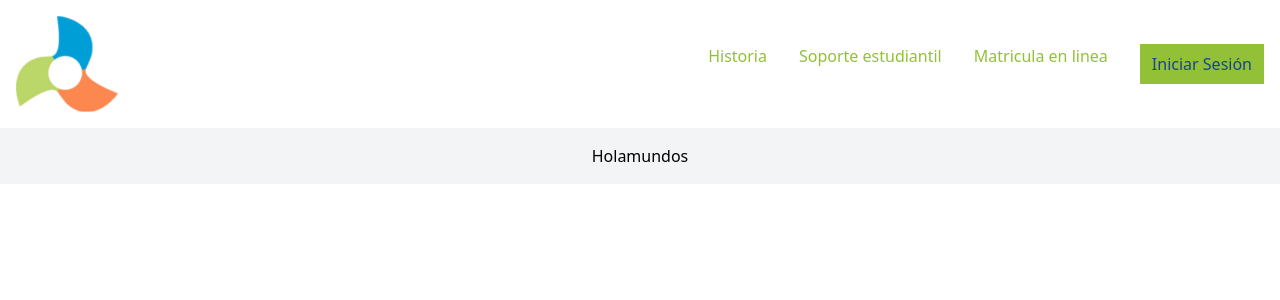
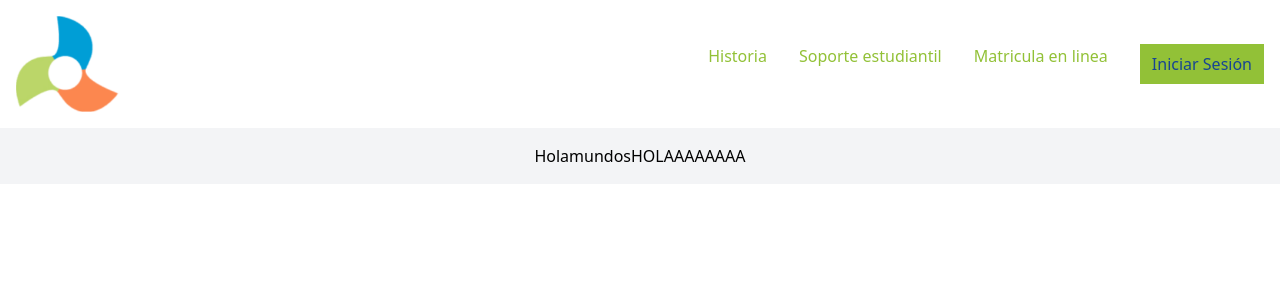
Before and after one commit to Analisis-y-diseno-de-sistemas-2/proyecto_ads2, a React (Vite) app: page /home in a window 1280 px wide. Shown: the top 300 px of the page. Built offline with nearby package versions, Linux system fonts and the light colour scheme.

Commit message:
mi primer commit

```diff
--- a/src/pages/Home.jsx
+++ b/src/pages/Home.jsx
@@ -6,6 +6,7 @@ function Home() {
       <div className="flex justify-center items-center h-full">
         <h1>Hola</h1>
         <p>mundos</p>
+        <p>HOLAAAAAAAA</p>
       </div>
     </div>
   );
```
